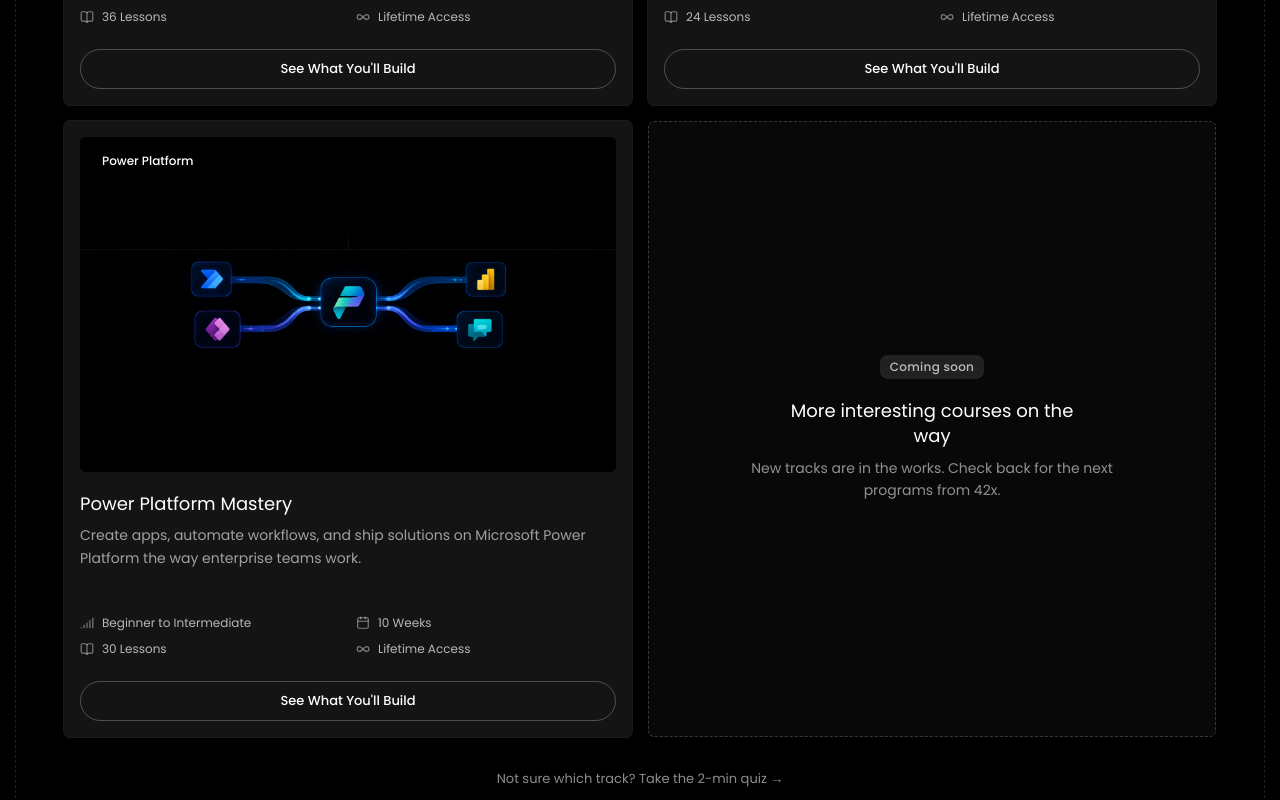
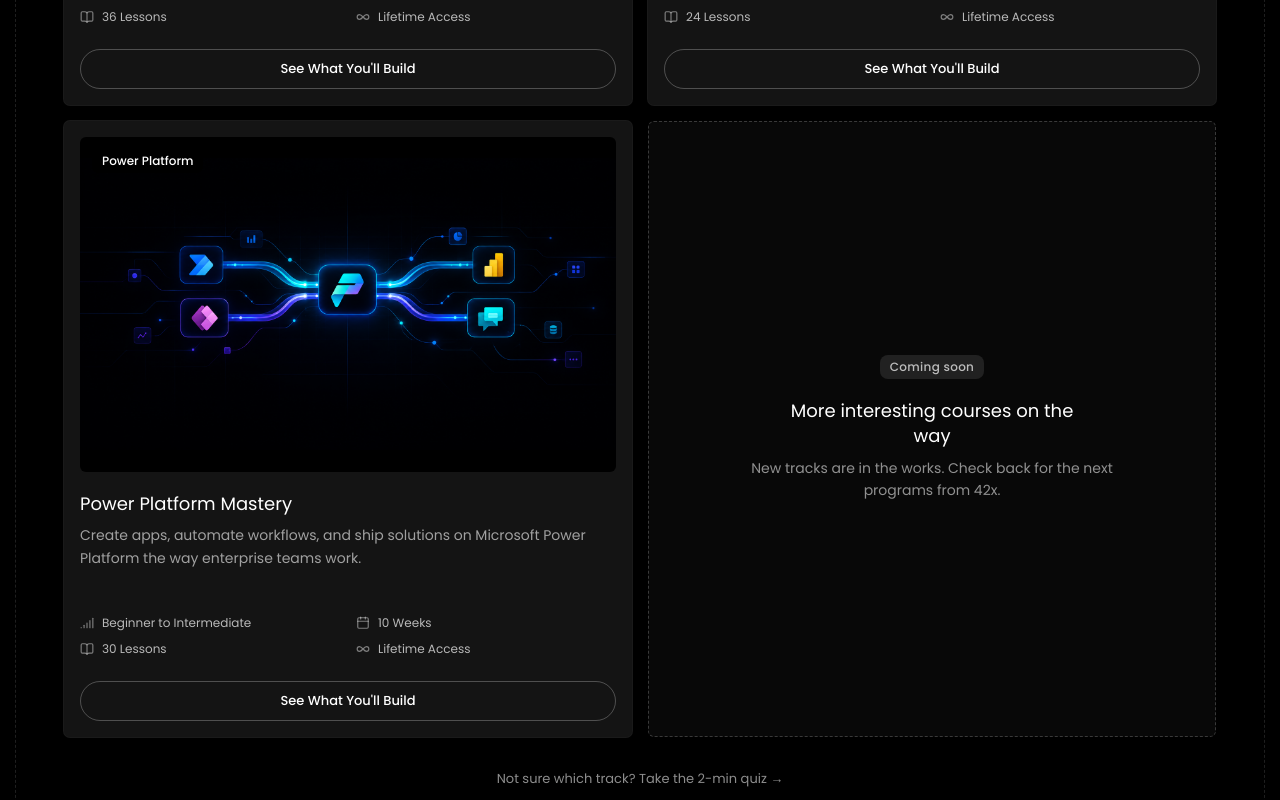
Before and after one commit to Laxmikant-Lahankar/42X-Official-Website, a Next.js app: page / in a window 1280 px wide. Shown: the part 2940-3740 px from the top of the page. Built offline with nearby package versions, Linux system fonts and the light colour scheme.

Commit message:
new power platform image

```diff
--- a/app/courses/page.tsx
+++ b/app/courses/page.tsx
@@ -27,7 +27,7 @@
   {
     id: "power-platform",
     title: "Power Platform",
-    image: "/power-platform2.png",
+    image: "/power_platform.png",
     meta: "Beginner to Intermediate · 10 weeks · 30 lessons",
     detail:
       "Create apps, automate workflows, and ship solutions on Microsoft Power Platform the way enterprise teams work.",
--- a/components/Courses.tsx
+++ b/components/Courses.tsx
@@ -37,7 +37,7 @@
     badge: "Power Platform",
     description:
       "Create apps, automate workflows, and ship solutions on Microsoft Power Platform the way enterprise teams work.",
-    image: "/power-platform2.png",
+    image: "/power_platform.png",
     level: "Beginner to Intermediate",
     duration: "10 Weeks",
     lessons: "30 Lessons",
```
Also changed, not shown: public/power-platform2.png (deleted), public/power_platform.png (added).
